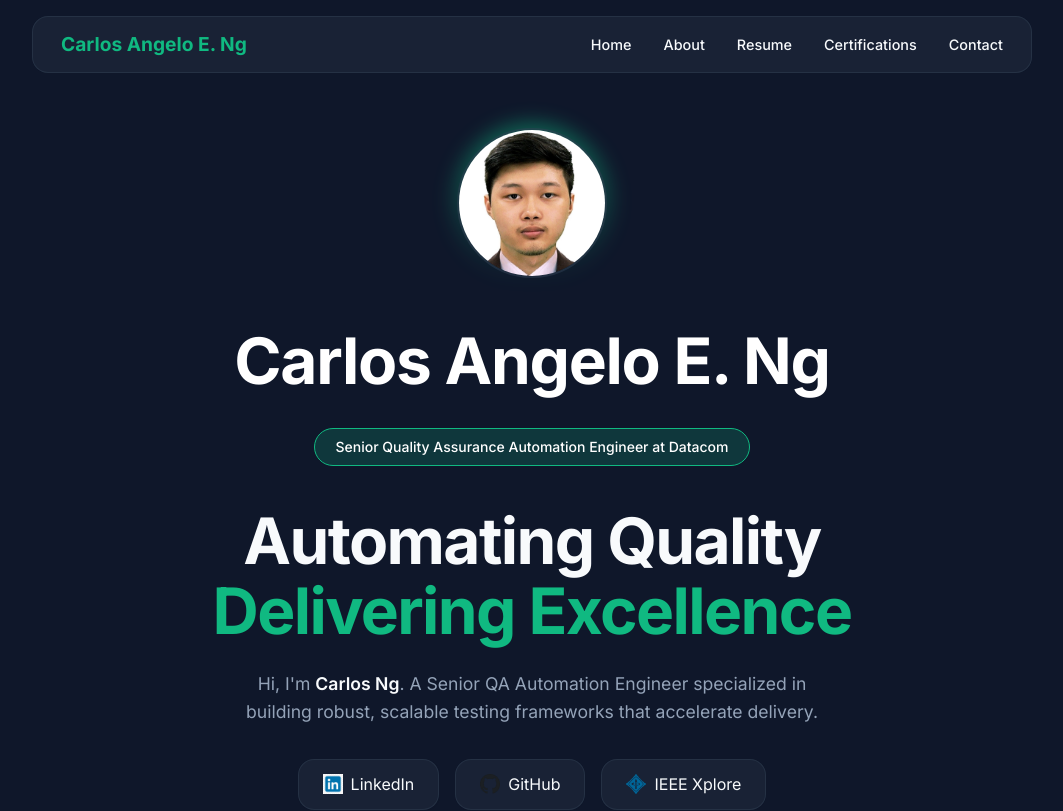
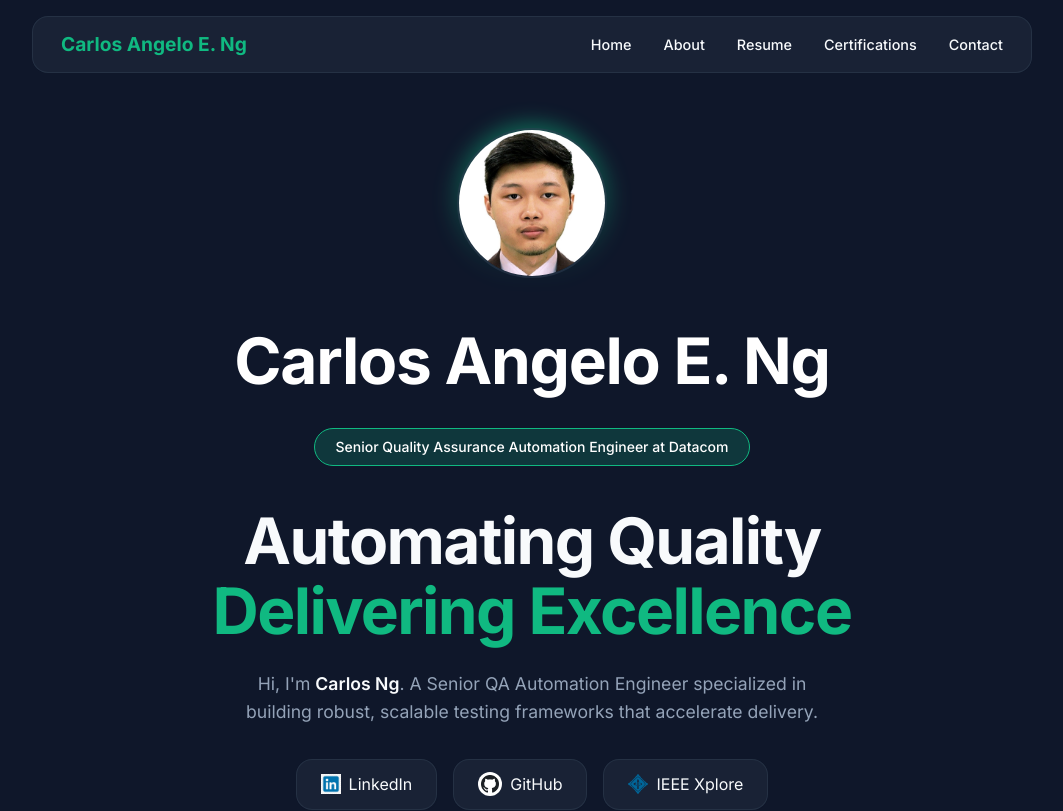
Before and after one commit to cng07/carlosng07, a React (Vite) app: page / in a window 1280 px wide. Shown: the top 811 px of the page, without its empty margins (108-1171 px from the left). Built offline with nearby package versions, Linux system fonts and the light colour scheme.

Commit message:
Update background of github logo

```diff
--- a/src/pages/Home.jsx
+++ b/src/pages/Home.jsx
@@ -81,11 +81,23 @@ const Home = () => {
                             /> LinkedIn
                         </a>
                         <a href={resumeData.github} target="_blank" rel="noreferrer" className="glass" style={{ padding: '0.75rem 1.5rem', display: 'flex', alignItems: 'center', gap: '0.5rem' }}>
-                            <img
-                                src="/github-logo.png"
-                                alt="GitHub Logo"
-                                style={{ height: '20px', width: 'auto' }}
-                            /> GitHub
+                            <div style={{
+                                backgroundColor: '#fff',
+                                borderRadius: '50%',
+                                width: '24px',
+                                height: '24px',
+                                display: 'flex',
+                                alignItems: 'center',
+                                justifyContent: 'center',
+                                overflow: 'hidden'
+                            }}>
+                                <img
+                                    src="/github-logo.png"
+                                    alt="GitHub Logo"
+                                    style={{ width: '18px', height: '18px' }}
+                                />
+                            </div>
+                            GitHub
                         </a>
                         <a href={resumeData.ieee} target="_blank" rel="noreferrer" className="glass" style={{ padding: '0.75rem 1.5rem', display: 'flex', alignItems: 'center', gap: '0.5rem' }}>
                             <img
```
